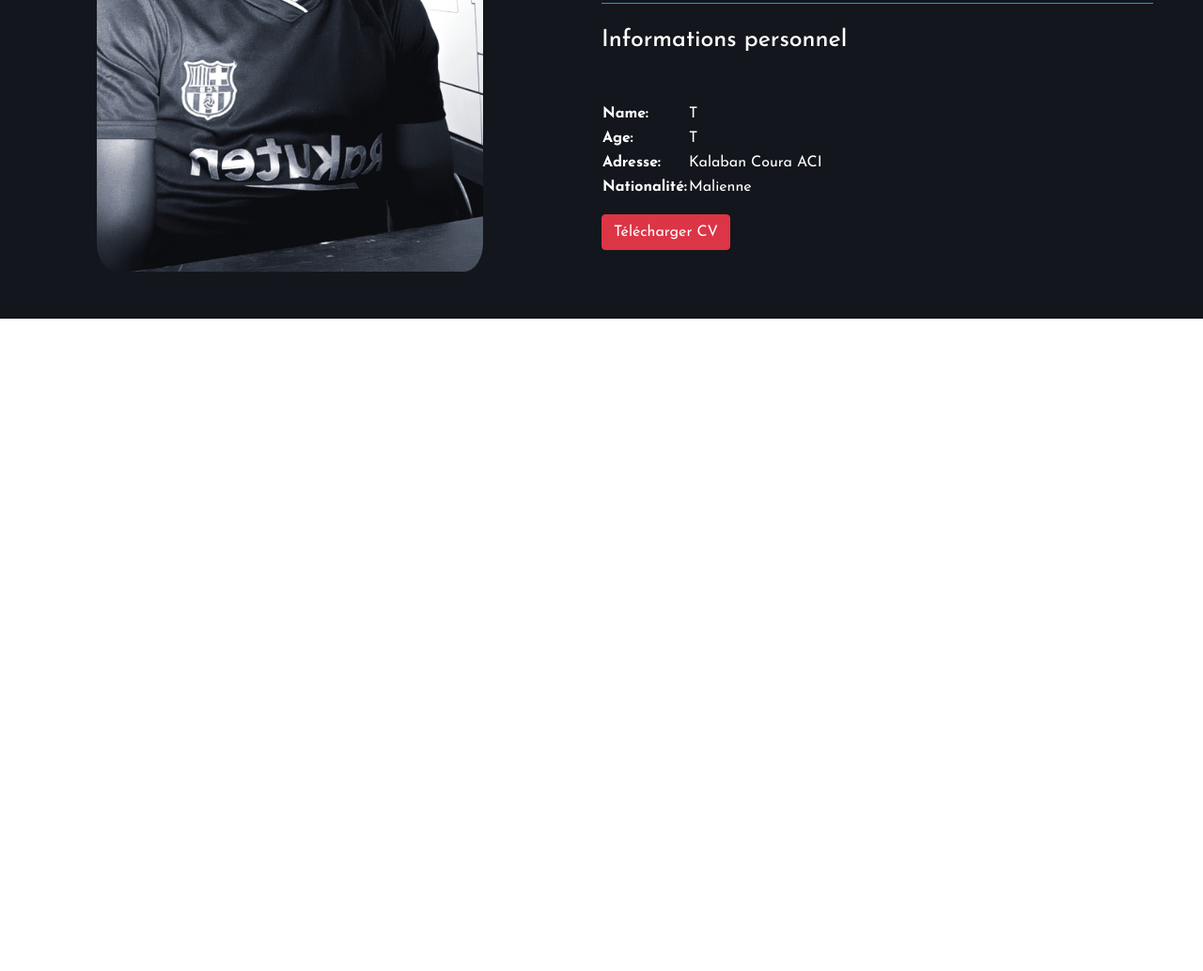
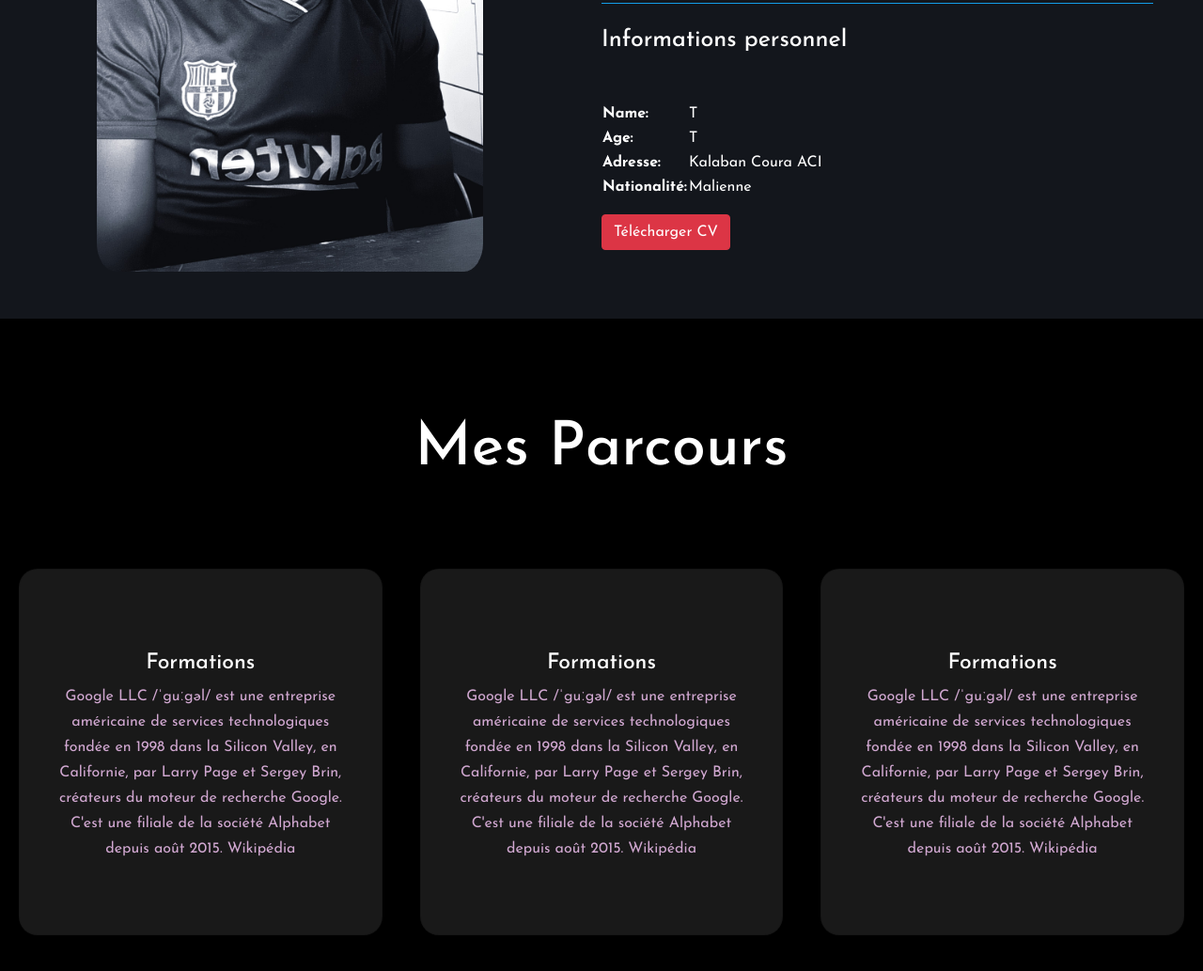
Before and after one commit to Thomas2209/Portfolio, a plain HTML site: page index.html in a window 1280 px wide. Shown: the part 1288-2321 px from the top of the page at 94% size. Before the commit the page ends 1627 px from the top, so only its background shows below. Drawn offline with nearby package versions, Linux system fonts and the light colour scheme.

Commit message:
correction

```diff
--- a/css/portfolio.css
+++ b/css/portfolio.css
@@ -133,7 +133,7 @@ h4{
 }
 .parcours{
 	color: #fff;
-	font-size: 75px;
+	font-size: 65px;
 	text-align: center;
 	margin-top: 100px;
 }
--- a/index.html
+++ b/index.html
@@ -118,12 +118,12 @@
     <!-- / About me -->
 
     <!-- Parcours -->
-    <!-- <div class="row exper">
+    <div class="row exper">
       <div class="col-12 mx-auto">
         <div class="row">
-          <h2 class="mt-10 parcours">Mes Parcours</h2> -->
+          <h2 class="mt-10 parcours">Mes Parcours</h2>
           <!-- card -->
-          <!-- <div class="box">
+          <div class="box">
             <div class="row">
               <div class="col-sm-12 col-md-4">
                 <div class="card">
@@ -137,9 +137,9 @@
                     </div>
                   </div>
                 </div>
-              </div> -->
+              </div>
 
-              <!-- <div class="col-sm-12 col-md-4">
+              <div class="col-sm-12 col-md-4">
                 <div class="card">
                   <i class="fas fa-bars"></i>
                   <div class="card-body">
@@ -151,9 +151,9 @@
                     </div>
                   </div>
                 </div>
-              </div> -->
+              </div>
 
-              <!-- <div class="col-sm-12 col-md-4 ">
+              <div class="col-sm-12 col-md-4 ">
                 <div class="card">
                   <i class="fas fa-bars"></i>
                   <div class="card-body">
@@ -167,11 +167,11 @@
                 </div>
               </div>
             </div>
-          </div> -->
+          </div>
           <!-- / card -->
-        <!-- </div>
+        </div>
       </div>
-    </div> -->
+    </div>
     <!-- / Parcours -->
 
     <!-- competence -->
```
